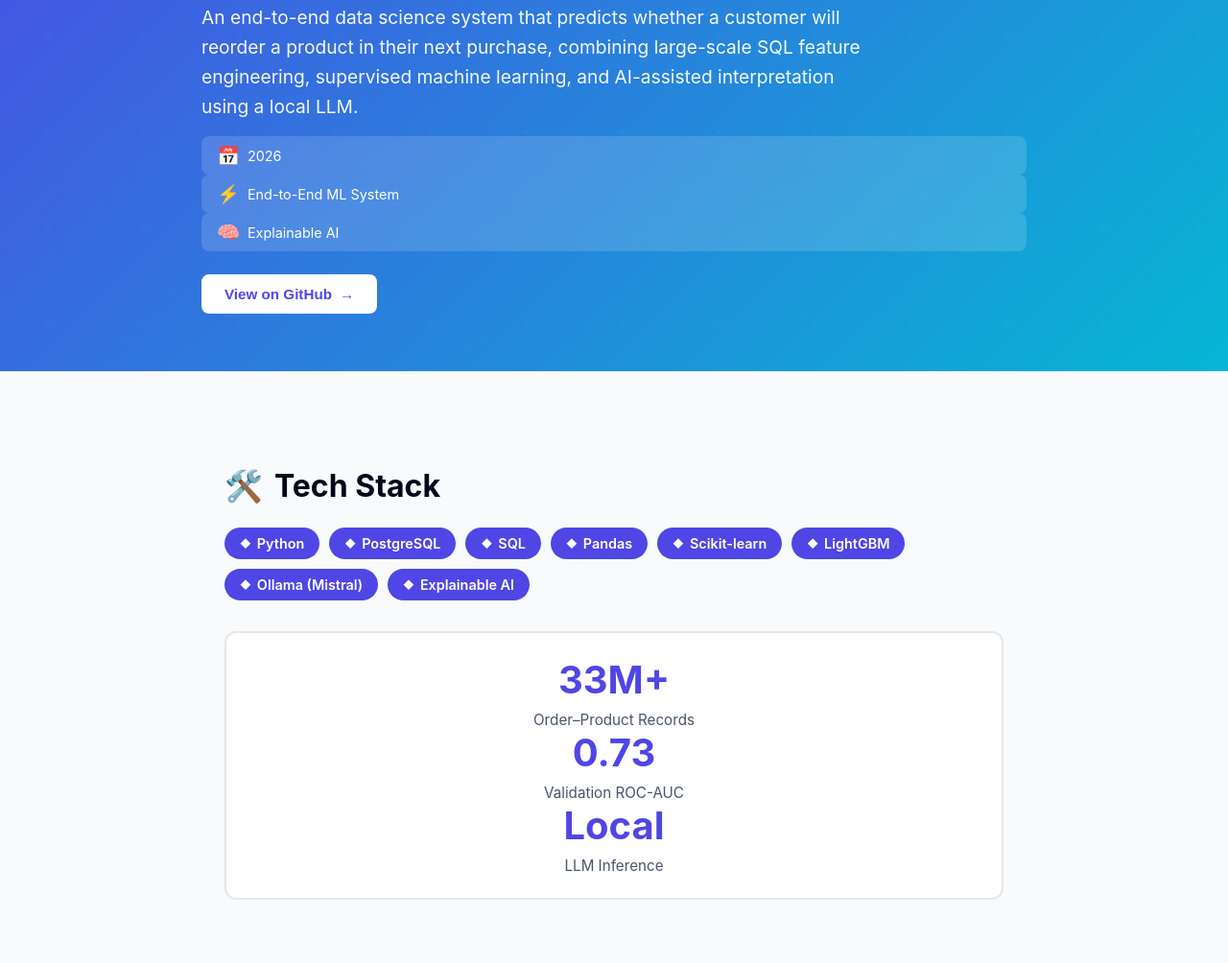
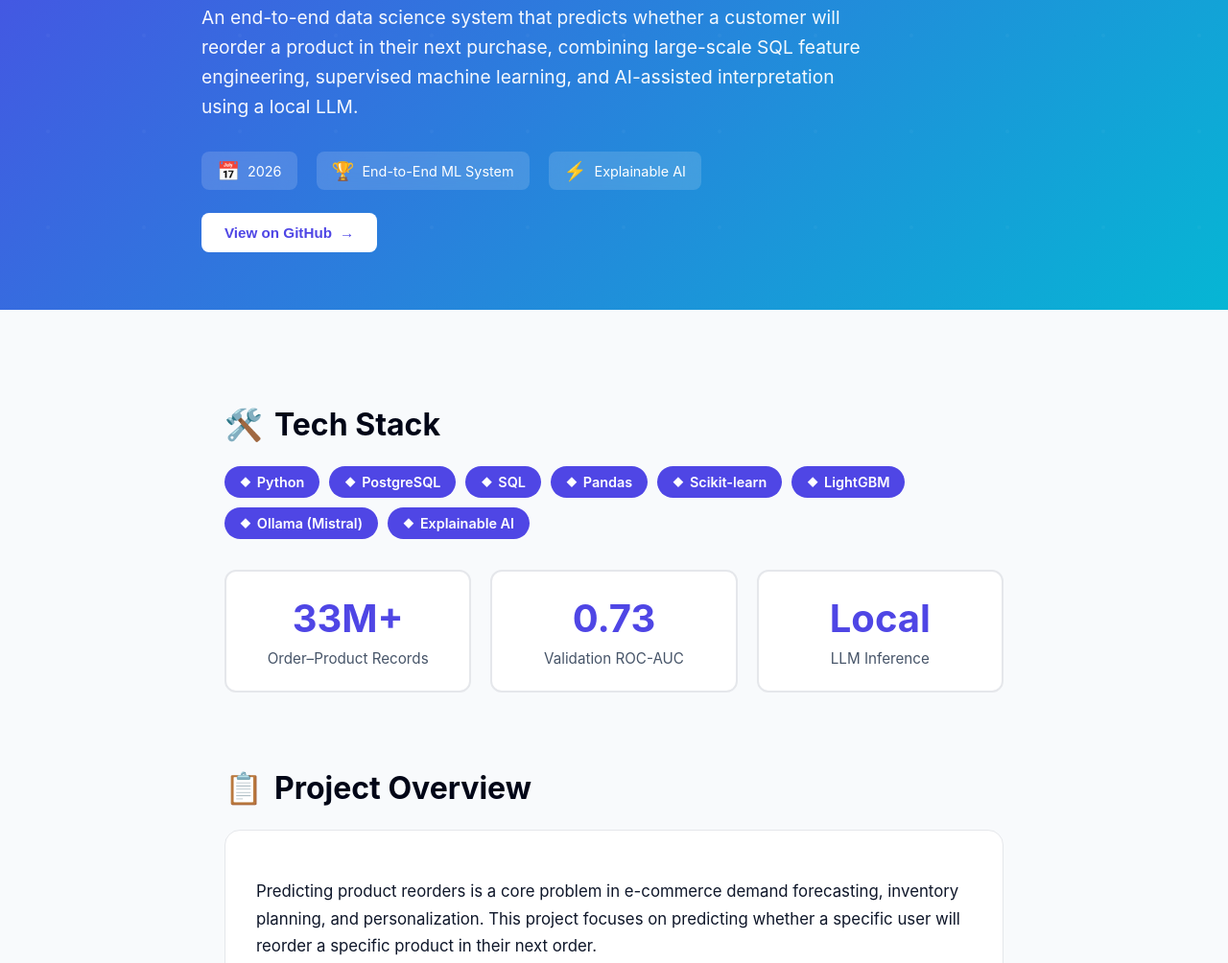
Before and after one commit to ugochukwu11-glitch/ugochukwu11-glitch.github.io, a plain HTML site: page projects/Ai-data-science.html in a window 1280 px wide. Shown: the part 313-1317 px from the top of the page at 96% size. Drawn offline with Linux system fonts and the light colour scheme.

Commit message:
Update Ai-data-science.html

```diff
--- a/projects/Ai-data-science.html
+++ b/projects/Ai-data-science.html
@@ -522,18 +522,20 @@ ul li::marker {
   supervised machine learning, and AI-assisted interpretation using a local LLM.
 </p>
 
-
+  <div class="project-meta">
     <div class="meta-item">
         <span class="meta-icon">📅</span>
         <span>2026</span>
       </div>
       <div class="meta-item">
-  <span class="meta-icon">⚡</span>
+        <span class="meta-icon">🏆</span>
         <span>End-to-End ML System</span>
       </div>
+
       <div class="meta-item">
-  <span class="meta-icon">🧠</span>
+        <span class="meta-icon">⚡</span>
         <span>Explainable AI</span>
+      </div>
     </div>
 
 
@@ -573,13 +575,14 @@ ul li::marker {
     <div class="stat-box">
       <div class="stat-number">33M+</div>
       <div class="stat-label">Order–Product Records</div>
-
+    </div>
+    <div class="stat-box">
       <div class="stat-number">0.73</div>
       <div class="stat-label">Validation ROC-AUC</div>
-
+    </div>
+    <div class="stat-box">
       <div class="stat-number">Local</div>
       <div class="stat-label">LLM Inference</div>
-
     </div>
   </div>
 
```
Lines whose indentation alone changed are shown as unchanged.
